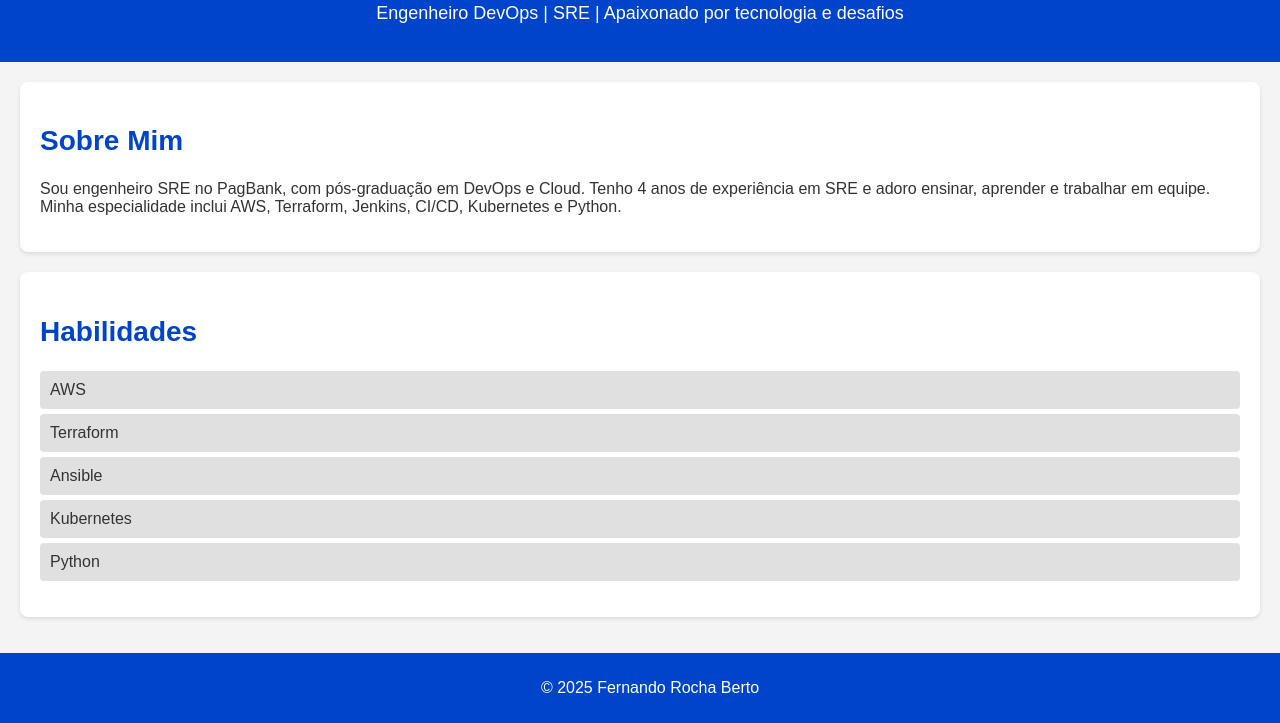
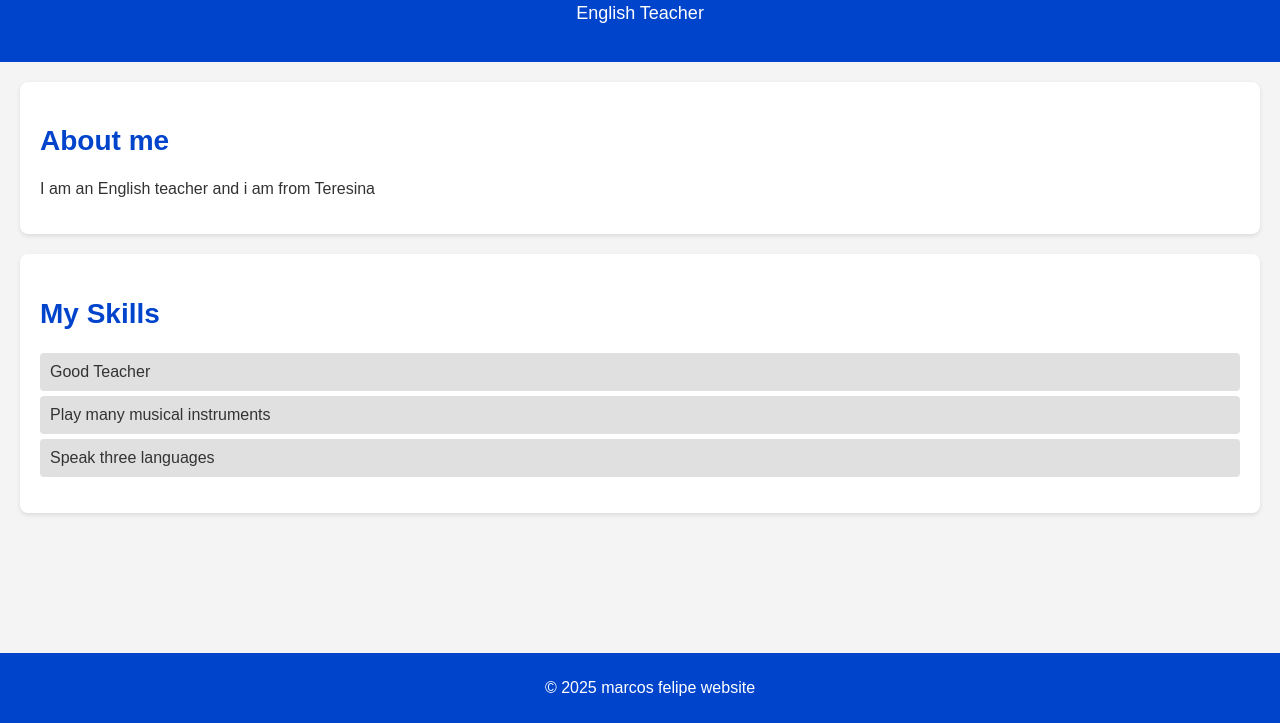
Before and after one commit to fernandorberto/fberto-mypage, a plain HTML site: page index.html in a window 1280 px wide. Shown: the part 77-800 px from the top of the page. Drawn offline with Linux system fonts and the light colour scheme.

Commit message:
Change for website to Marcos

```diff
--- a/index.html
+++ b/index.html
@@ -3,33 +3,31 @@
 <head>
     <meta charset="UTF-8">
     <meta name="viewport" content="width=device-width, initial-scale=1.0">
-    <title>Fernando Rocha Berto - Perfil</title>
+    <title>marcos Felipe - Profile</title>
     <link rel="stylesheet" href="style.css">
 </head>
 <body>
     <header>
-        <h1>Olá, eu sou Fernando!</h1>
-        <p>Engenheiro DevOps | SRE | Apaixonado por tecnologia e desafios</p>
+        <h1>Hello, i am Marcos Felipe!</h1>
+        <p>English Teacher</p>
     </header>
 
     <section class="about">
-        <h2>Sobre Mim</h2>
-        <p>Sou engenheiro SRE no PagBank, com pós-graduação em DevOps e Cloud. Tenho 4 anos de experiência em SRE e adoro ensinar, aprender e trabalhar em equipe. Minha especialidade inclui AWS, Terraform, Jenkins, CI/CD, Kubernetes e Python.</p>
+        <h2>About me</h2>
+        <p>I am an English teacher and i am from Teresina</p>
     </section>
 
     <section class="skills">
-        <h2>Habilidades</h2>
+        <h2>My Skills</h2>
         <ul>
-            <li>AWS</li>
-            <li>Terraform</li>
-            <li>Ansible</li>
-            <li>Kubernetes</li>
-            <li>Python</li>
+            <li>Good Teacher</li>
+            <li>Play many musical instruments</li>
+            <li>Speak three languages</li>
         </ul>
     </section>
 
     <footer>
-        <p>&copy; 2025 Fernando Rocha Berto</p>
+        <p>&copy; 2025 marcos felipe website</p>
     </footer>
 </body>
 </html>
```
